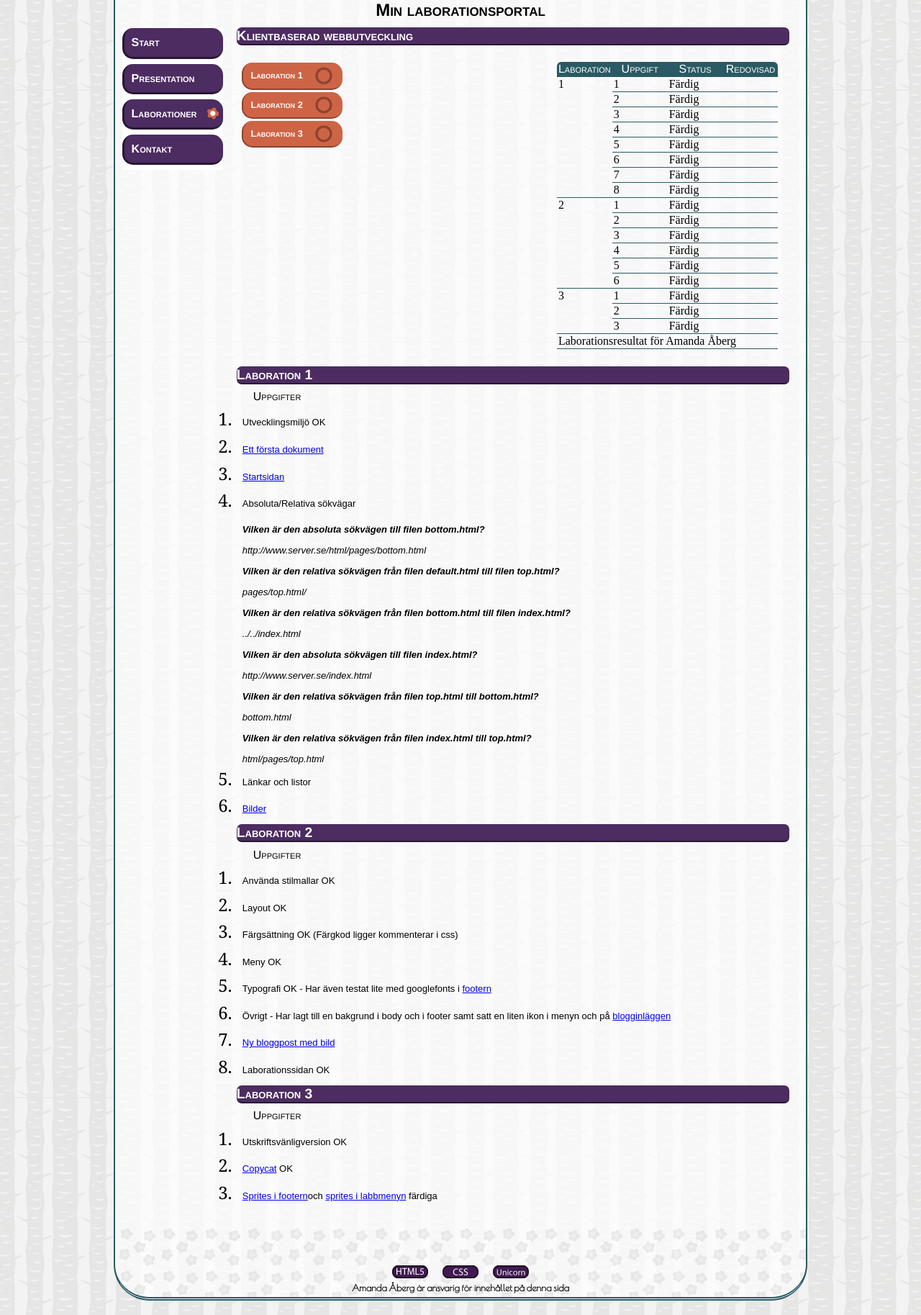
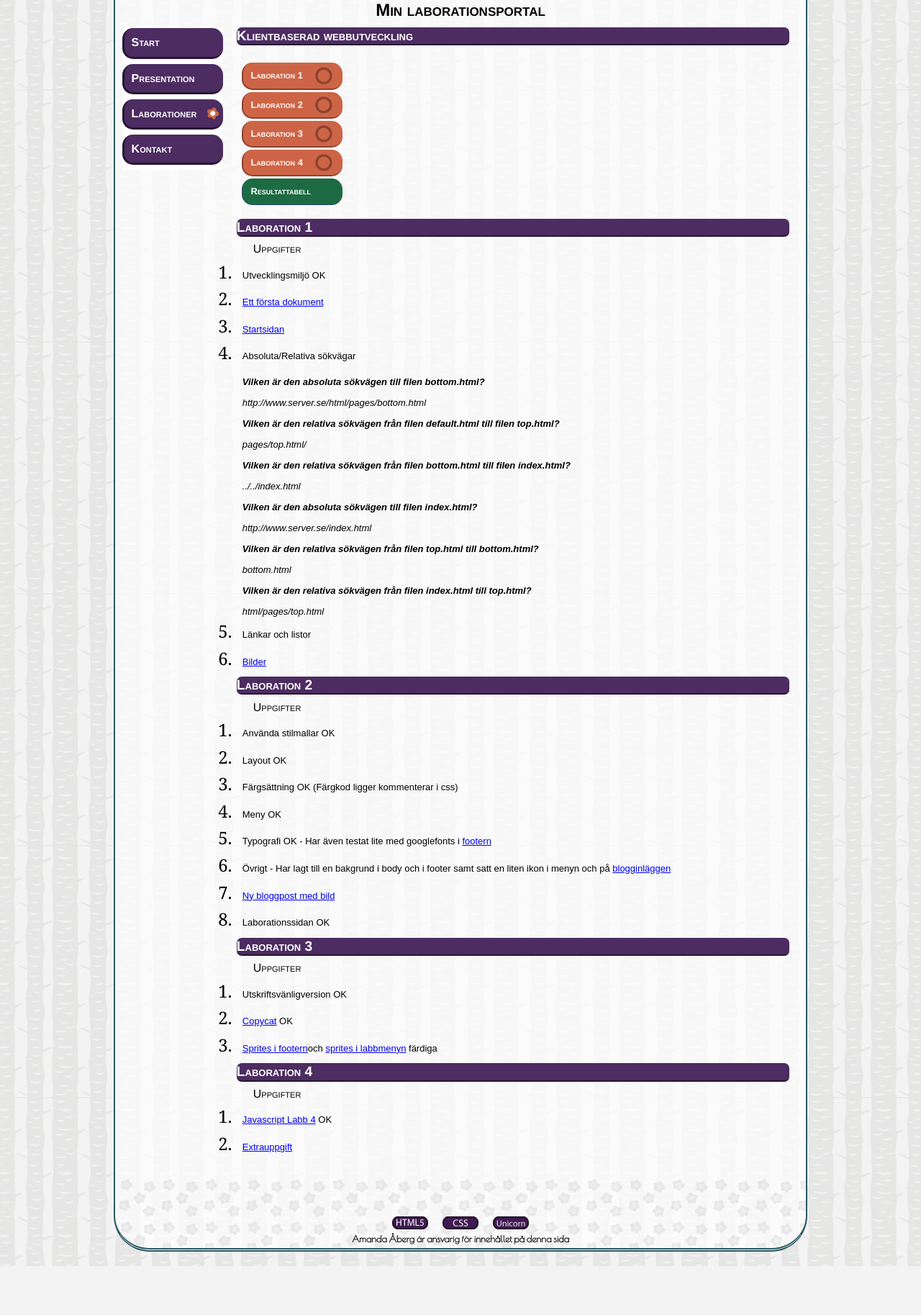
Before and after one commit to aa222di/1d435-labrationer, a PHP site: page /pages/laborationer.html in a window 1280 px wide. Shown: the part 225-2052 px from the top of the page at 72% size. After the commit the page ends 1984 px from the top, so only its background shows below. Run offline with PHP 8.4, Linux system fonts and the light colour scheme.

```diff
--- a/css/basic.css
+++ b/css/basic.css
@@ -93,6 +93,12 @@ CE6446 rosa
 
 */
 
+/*------------------------------------------------------------- Kod som har att göra med js-------------------------------------------------------------------- */
+
+.hide {
+    display:none;
+
+}
 
 
 /*------------------------------------------------------------- Layout Allmängiltig för hela sidan-------------------------------------------------------------------- */
@@ -350,6 +356,7 @@ dd {
     margin-top:2%;
     float: left;
     margin-left: 1%;
+    margin-bottom: 2%;
 
 
 }
@@ -382,6 +389,21 @@ dd {
     background-position: 100px 6px
     }
 
+#menylabb li:last-child a {
+    background-color: #1C6B42 ;
+    border-bottom: 2px solid #2A5A63;
+    border-left: 2px solid #2A5A63;
+    background-image: none;
+
+}
+
+#menylabb li:last-child a:hover {
+    background-color: #112529 ;
+    border-bottom: 2px solid #0A1517;
+    border-left: 2px solid #0A1517;
+    background-image: none;
+
+}
 /*#menylabb a:visited { background-position: 100px -138px ; } verkar som att visited inte fungerar på ankarlänkar? */
 
 
@@ -396,8 +418,10 @@ dd {
 }
 
 
-
-
+/*.lab div {
+    display:none;
+}
+*/
 .lab {
     clear: both;
 
--- /dev/null
+++ b/js/basic.js
@@ -0,0 +1,13 @@
+//Väljer ut tabell
+
+var table = document.querySelector("table");
+table.classList.add("hide");
+
+//Tabellgömmarfunktion
+var hide = function(){
+    table.classList.toggle("hide");
+};
+
+//Tabell-gömmar-knapp
+var resultsbutton = document.querySelector("#menylabb li:last-child a");
+resultsbutton.onclick = hide;
--- a/pages/laborationer.html
+++ b/pages/laborationer.html
@@ -43,6 +43,8 @@
                 <li><a href="#lab1">Laboration 1</a> </li>
                 <li><a href="#lab2">Laboration 2</a> </li>
                 <li><a href="#lab3">Laboration 3</a> </li>
+                <li><a href="#lab3">Laboration 4</a> </li>
+                <li><a href="#">Resultattabell</a> </li>
             </ul>
         </div>
 
@@ -154,6 +156,17 @@
                         <td>Färdig</td>
                         <td></td>
                     </tr>
+                       <tr>
+                        <td rowspan="2">4</td>
+                        <td>1</td>
+                        <td>Färdig</td>
+                        <td></td>
+                    </tr>
+                    <tr>
+                        <td>extra</td>
+                        <td>Färdig</td>
+                        <td></td>
+                    </tr>
 
                 </tbody>
 
@@ -167,7 +180,8 @@
 
 
         <div class="lab">
-           <h2 id="lab1">Laboration 1</h2>
+           <h2>Laboration 1</h2>
+            <div id="lab1">
                 <h3>Uppgifter</h3>
                 <ol>
                     <li><p>Utvecklingsmiljö OK</p></li>
@@ -193,7 +207,7 @@
                     <li><p><a href="presentation.html#bildamanda">Bilder</a></p></li>
 
                 </ol>
-
+            </div>
 
         </div>
 
@@ -228,6 +242,18 @@
 
         </div>
 
+        <div class="lab">
+           <h2 id="lab4">Laboration 4</h2>
+            <h3>Uppgifter</h3>
+            <ol>
+                <li><p><a href="L04.html">Javascript Labb 4</a> OK</p></li>
+                <li><p><a href="extra.html">Extrauppgift</a></p></li>
+
+            </ol>
+
+
+        </div>
+
     </div>
          <!---------------------------footer-------------------------------->
 
@@ -242,7 +268,7 @@
 
                <p>Amanda Åberg är ansvarig för innehållet på denna sida</p></div></div>
      </div>
-
+<script src="../js/basic.js"></script>
     </body>
 
 </html>
```
Also changed, not shown: pages/convert.html (added, +26 -0 lines). Lines whose indentation alone changed are shown as unchanged.
